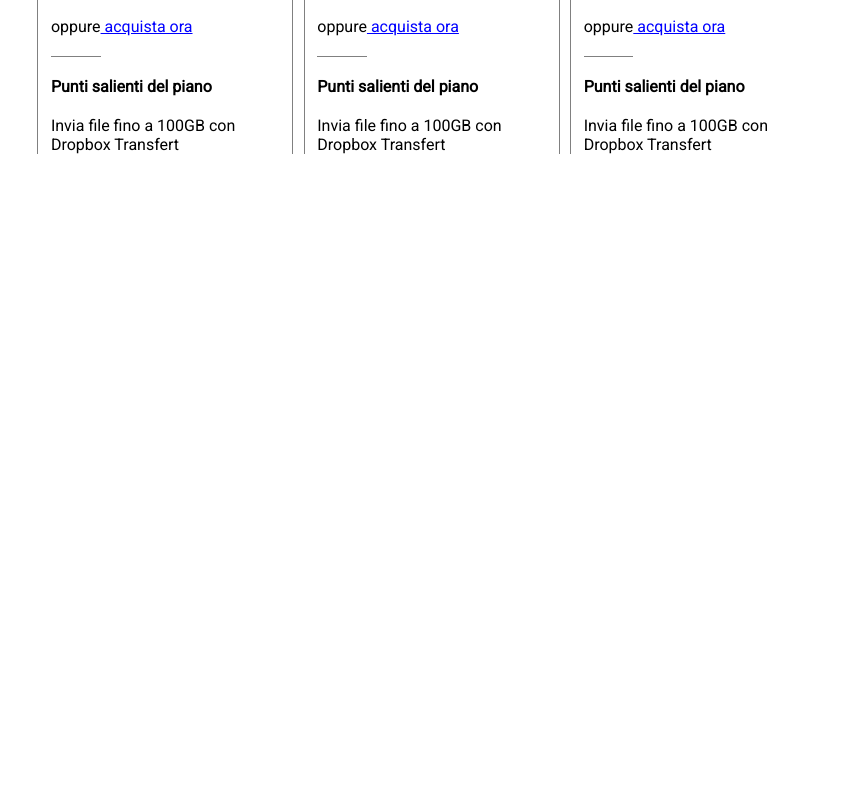
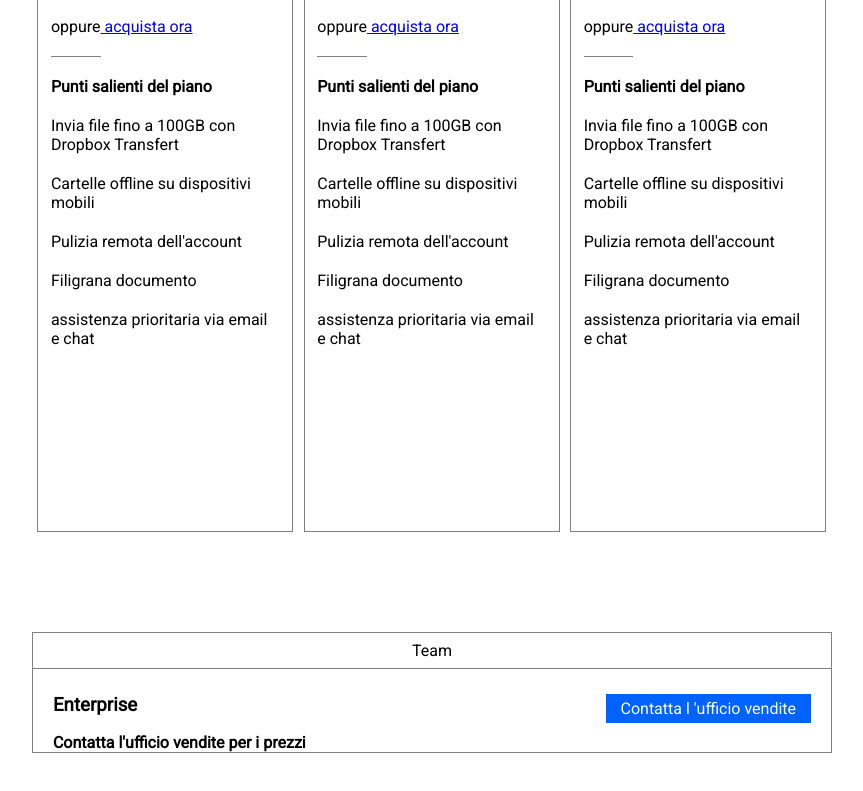
Before and after one commit to SamueleDellaRocca/htmlcss-dropbox, a plain HTML site: page index.html in a window 1280 px wide. Shown: the part 1371-2162 px from the top of the page, without its empty margins (208-1071 px from the left). Before the commit the page ends 2124 px from the top, so only its background shows below. Drawn offline with Linux system fonts and the light colour scheme.

Commit message:
section enterprise

```diff
--- a/css/style.css
+++ b/css/style.css
@@ -201,3 +201,35 @@ header h1 {
 .margin {
     margin: 20px 0;
 }
+
+
+/* section enterprise ------------ */
+.enterprise p {
+    line-height: 35px;
+    text-align: center;
+    border-bottom: 1px solid gray;
+}
+
+.novantacinque {
+    width: 95%;
+    margin: auto;
+    margin-top: 25px;
+}
+
+.row {
+    width: 100%;
+}
+
+.row h3 {
+    float: left;
+}
+
+.row a {
+    float: right;
+    margin: 0 0;
+}
+
+.strong {
+    font-weight: bold;
+    margin-top: 10px;
+}
--- a/index.html
+++ b/index.html
@@ -209,9 +209,21 @@
     <!-- section enterprise------------ -->
     <section>
 
-        <div class="container-800px border">
+        <div class="container-800px border enterprise">
             <p>Team</p>
+
+            <div class="novantacinque">
+
+                <div class="row clearfix">
+
+                    <h3>Enterprise</h3>
+                    <a href="" class="bottone-nav link-header utente">Contatta l 'ufficio vendite</a>
+
+                </div>
+                <div class="strong">Contatta l'ufficio vendite per i prezzi</div>
+            </div>
         </div>
+
 
     </section>
 
```
